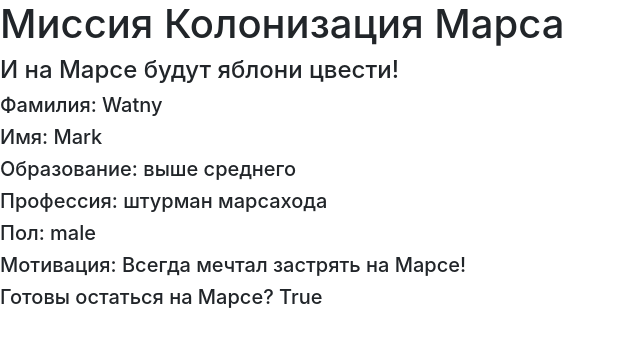
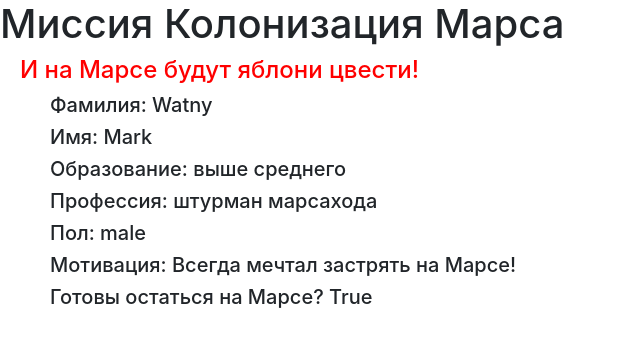
Before and after one commit to thenromanov/AutoAnswer, a Flask app: page /answer in a window 1280 px wide. Shown: the top 347 px of the page, without its empty margins (0-640 px from the left). Run offline with Flask 2, Linux system fonts and the light colour scheme; some libraries are stand-ins or nearby versions.

Commit message:
Added style

```diff
--- /dev/null
+++ b/static/css/style.css
@@ -0,0 +1,8 @@
+h4 {
+  color: red;
+  margin-left: 20px
+}
+
+h5 {
+  margin-left: 50px
+}
--- a/templates/base.html
+++ b/templates/base.html
@@ -6,6 +6,7 @@
         <link rel="stylesheet" href="https://stackpath.bootstrapcdn.com/bootstrap/4.4.1/css/bootstrap.min.css"
          integrity="sha384-Vkoo8x4CGsO3+Hhxv8T/Q5PaXtkKtu6ug5TOeNV6gBiFeWPGFN9MuhOf23Q9Ifjh"
          crossorigin="anonymous">
+        <link rel="stylesheet" type="text/css" href="/static/css/style.css">
         <title>{{ title }}</title>
     </head>
     <body>
```
